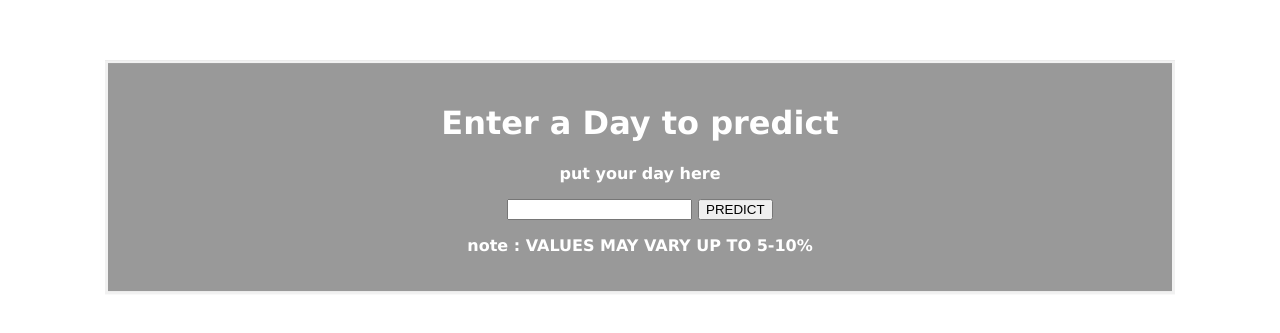
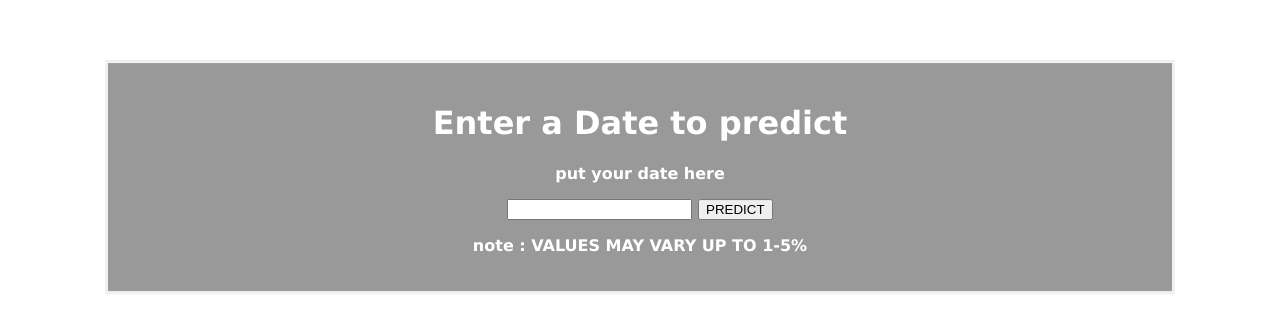
Before and after one commit to Sarthak061/Soil-Moisture-Pred-NITH, a plain HTML site: page index.html in a window 1280 px wide. Shown: the part 253-586 px from the top of the page. Drawn offline with Linux system fonts and the light colour scheme.

Commit message:
Update index.html

```diff
--- a/index.html
+++ b/index.html
@@ -33,9 +33,9 @@ body {
 </head>
 <body>
     <div>
-    <h1>Enter a Day to predict</h1>
+    <h1>Enter a Date to predict</h1>
 
-    <p>put your day here</p>
+    <p>put your date here</p>
 
         <form class = "container">
         <input type="text" id="dateInput" name="predict" required='required'>
@@ -53,13 +53,13 @@ body {
             const sm1 = prediction1[day-1]
             const sm2 = prediction2[day-1]
             const avg = (sm1+sm2)/2;
-            document.getElementById("result").innerHTML = "Soil Moisture is at location 1 is :  " + sm1+ "  Soil Moisture At location 2 is: " +sm2 ;
-            document.getElementById("average").innerHTML = "Average Soil Moisture is :" + avg;}
+            document.getElementById("result").innerHTML = "Soil Moisture at Chandigarh University is :  " + sm1 ;
+            document.getElementById("average").innerHTML = "Average Soil Moisture for that week is :" + avg;}
           else{document.getElementById("result").innerHTML = " invalid input "}
       }
 
       </script>
-      <p font="Verdana">note : VALUES MAY VARY UP TO 5-10%</p>
+      <p font="Verdana">note : VALUES MAY VARY UP TO 1-5%</p>
     </div>
 </body>
 </html>
```
